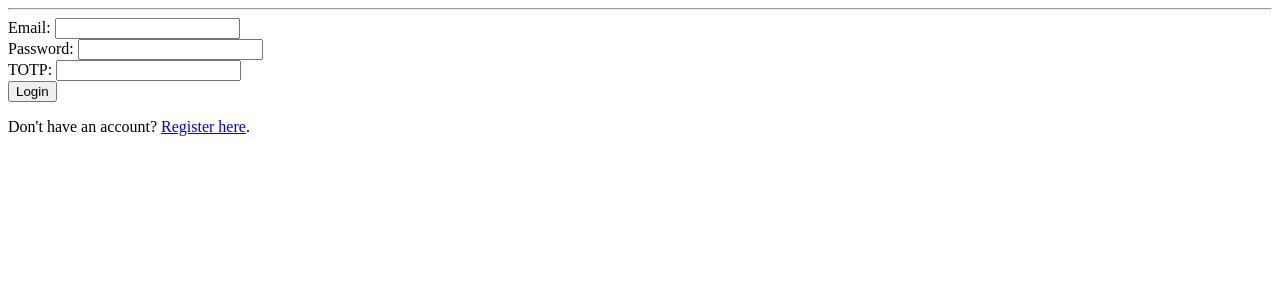
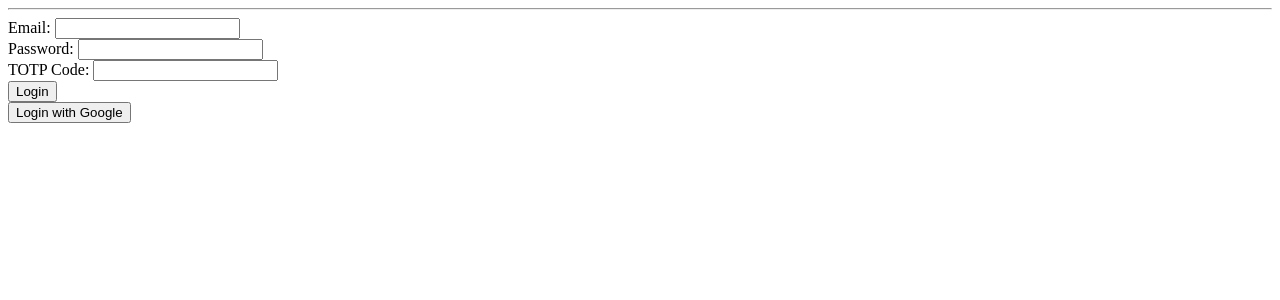
Before and after one commit to suniversity1/flask_xss_demo, a Flask app: page /login in a window 1280 px wide. Shown: the part 35-335 px from the top of the page. Run offline with Flask 3, Linux system fonts and the light colour scheme; parts of the project's set-up code (start-up, migrations or seed data) failed here and were passed over.

Commit message:
added login with google

```diff
--- a/app.py
+++ b/app.py
@@ -2,13 +2,27 @@ import sqlite3
 import bleach
 from werkzeug.security import generate_password_hash, check_password_hash
 import pyotp
-from flask import Flask, request, redirect, url_for, render_template, session, flash, g
+from flask import Flask, request, redirect, url_for, render_template, session, flash,  g
 from datetime import datetime, timedelta
 import os
+from authlib.integrations.flask_client import OAuth
 import time
 
 app = Flask(__name__)
-app.secret_key = os.urandom(24)
+app.secret_key = '!secret'
+app.config.from_object('config')
+
+
+
+CONF_URL = 'https://accounts.google.com/.well-known/openid-configuration'
+oauth = OAuth(app)
+oauth.register(
+    name='google',
+    server_metadata_url=CONF_URL,
+    client_kwargs={
+        'scope': 'openid email profile'
+    }
+)
 
 RATE_LIMIT = 3
 TIMEOUT_DURATION = 60
@@ -36,6 +50,11 @@ def rate_limit():
                 # Reset the attempts after the timeout duration
                 failed_login_attempts[client_ip] = (0, current_time)
 
+
+@app.route('/login_with_google')
+def login_with_google():
+    redirect_uri = url_for('auth', _external=True)
+    return oauth.google.authorize_redirect(redirect_uri)
 
 @app.route('/login', methods=['GET', 'POST'])
 def login():
@@ -143,9 +162,32 @@ def logout():
     session.clear()
     return redirect(url_for('index'))
 
+@app.route('/auth')
+def auth():
+    token = oauth.google.authorize_access_token()
+    user_info = token['userinfo']
+    session['user'] = user_info
+
+    conn = get_db_connection()
+    user = conn.execute('SELECT * FROM users WHERE email = ?', (user_info['email'],)).fetchone()
+
+    if user is None:
+        conn.execute('INSERT INTO users (email, name) VALUES (?, ?)', (user_info['email'], user_info['name']))
+        conn.commit()
+        user = conn.execute('SELECT * FROM users WHERE email = ?', (user_info['email'],)).fetchone()
+
+
+    session['user_id'] = user['user_id']
+    conn.close()
+
+    return redirect(url_for('index'))
+
 
 @app.route('/create', methods=('GET', 'POST'))
 def create():
+    if g.user is None:
+        return redirect(url_for('login'))
+
     if request.method == 'POST':
         title = bleach.clean(request.form['title'])
         content = bleach.clean(request.form['content'])
@@ -166,7 +208,6 @@ def create():
 
     return render_template('create_post.html')
 
-
 @app.route('/')
 def index():
     conn = get_db_connection()
@@ -174,6 +215,5 @@ def index():
     conn.close()
     return render_template('index.html', posts=posts)
 
-
 if __name__ == "__main__":
     app.run(debug=True)
--- a/schema.sql
+++ b/schema.sql
@@ -11,8 +11,9 @@ CREATE TABLE posts (
 
 CREATE TABLE users (
     user_id INTEGER PRIMARY KEY AUTOINCREMENT,
+    name TEXT,
     email TEXT UNIQUE NOT NULL,
-    password_hash TEXT NOT NULL,
+    password_hash TEXT,
     totp_secret TEXT,
     created_at TIMESTAMP DEFAULT CURRENT_TIMESTAMP
 );
--- a/templates/login.html
+++ b/templates/login.html
@@ -24,12 +24,16 @@
             <input type="password" id="password" name="password" required>
         </div>
         <div>
-            <label for="totp">TOTP:</label>
+            <label for="totp">TOTP Code:</label>
             <input type="text" id="totp" name="totp" required>
         </div>
         <div>
             <button type="submit">Login</button>
         </div>
     </form>
-    <p>Don't have an account? <a href="{{ url_for('register') }}">Register here</a>.</p>
+    <div>
+        <a href="{{ url_for('login_with_google') }}">
+            <button>Login with Google</button>
+        </a>
+    </div>
 {% endblock %}
--- a/templates/register.html
+++ b/templates/register.html
@@ -21,6 +21,11 @@
             <button type="submit">Register</button>
         </div>
     </form>
+    <div>
+        <a href="{{ url_for('login_with_google') }}">
+            <button>Register with Google</button>
+        </a>
+    </div>
     {% endif %}
     {% if totp_uri %}
         <p>Scan this QR code with your 2FA app:</p>
```
Also changed, not shown: database.db.
